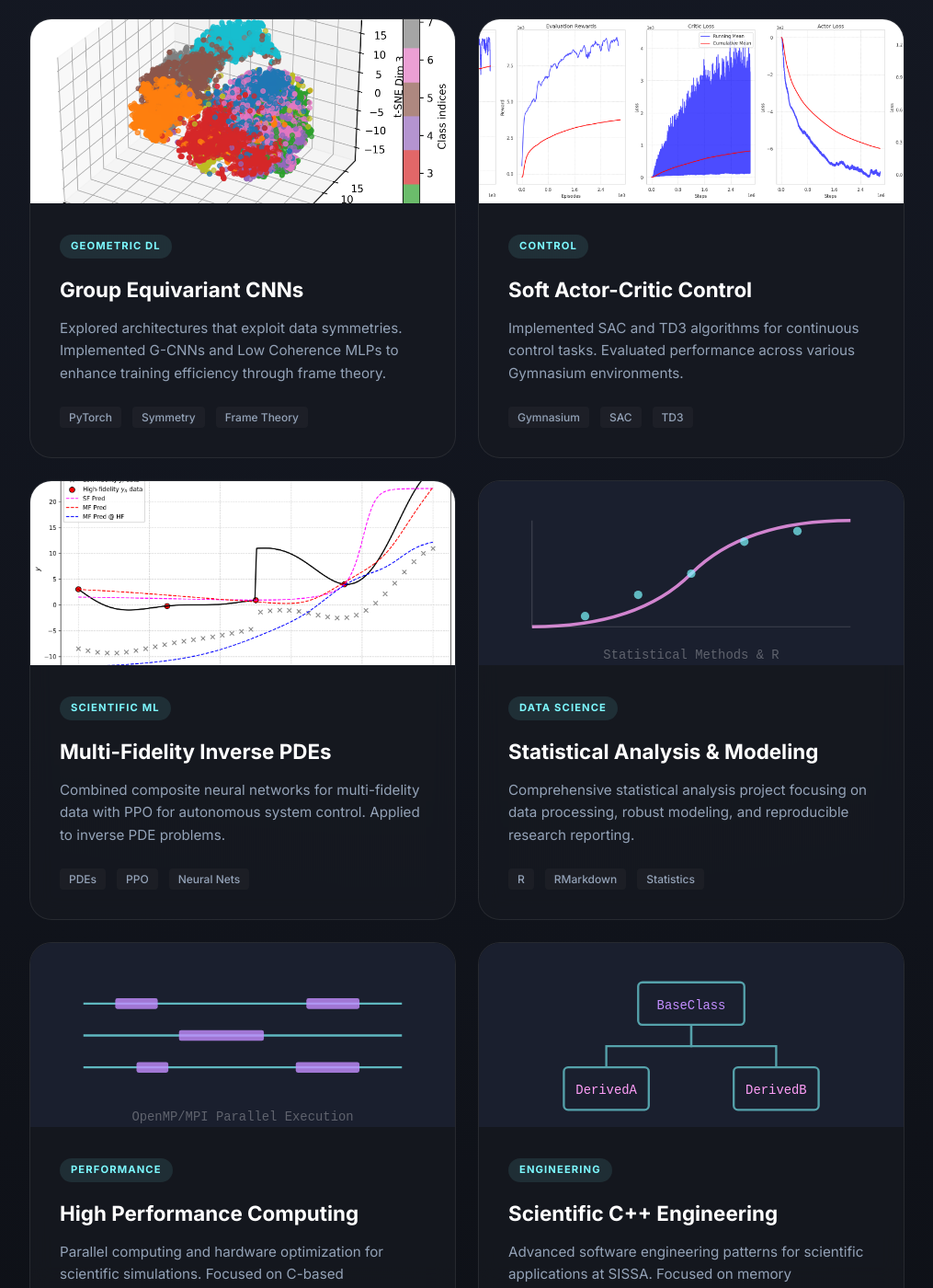
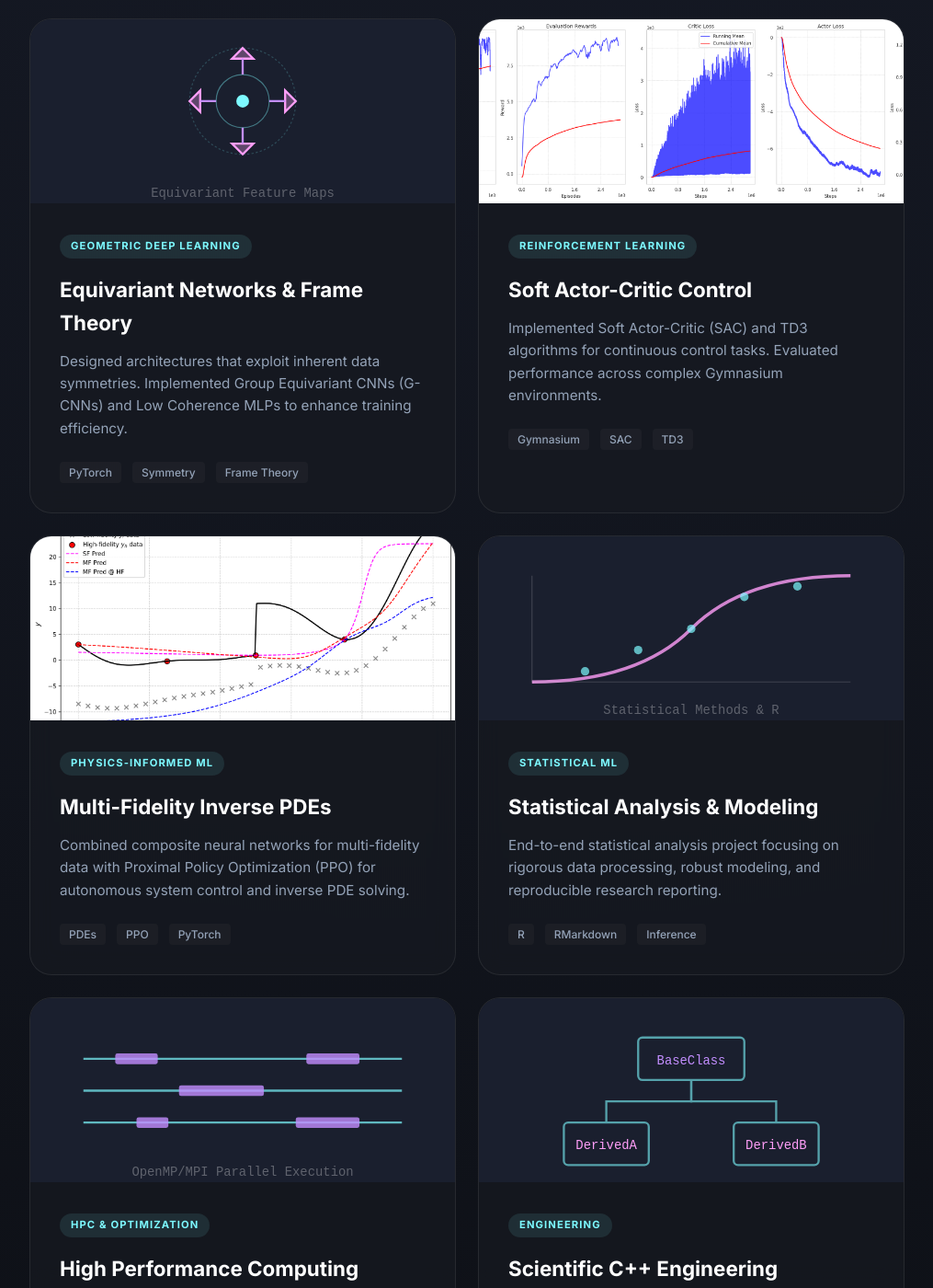
Before and after one commit to luisfpal/luisfpal.github.io, a Jekyll site: the page built from projects/index.md, in a window 1280 px wide and 1400 px high, scrolled down 925 px. Shown: the whole window at 92% size, without its empty margins (132-1147 px from the left). Built offline with Jekyll 4.4.1, drawn with Linux system fonts in a browser that asks for light colours.

Commit message:
Content Update: Remove Bachelor Thesis, optimize tags/titles, and add custom Geometric DL SVG.

```diff
--- a/projects/index.md
+++ b/projects/index.md
@@ -47,12 +47,12 @@ title: Projects
   <!-- ADL -->
   <div class="project-card glass">
     <div class="project-image-container">
-      <img class="project-image" src="{{ '/assets/img/projects/advanced_dl.png' | relative_url }}" alt="t-SNE 3D Projection of Latent Space">
+      <img class="project-image" src="{{ '/assets/img/projects/equivariant_cnns.svg' | relative_url }}" alt="Group Equivariant CNN Symmetry">
     </div>
     <div class="project-content">
-      <span class="project-tag">Geometric DL</span>
-      <a href="https://github.com/luisfpal/AdvancedDeepLearning-UniTS" class="project-title">Group Equivariant CNNs</a>
-      <p class="project-desc">Explored architectures that exploit data symmetries. Implemented G-CNNs and Low Coherence MLPs to enhance training efficiency through frame theory.</p>
+      <span class="project-tag">Geometric Deep Learning</span>
+      <a href="https://github.com/luisfpal/AdvancedDeepLearning-UniTS" class="project-title">Equivariant Networks & Frame Theory</a>
+      <p class="project-desc">Designed architectures that exploit inherent data symmetries. Implemented Group Equivariant CNNs (G-CNNs) and Low Coherence MLPs to enhance training efficiency.</p>
       <div class="project-tech">
         <span class="tech-tag">PyTorch</span>
         <span class="tech-tag">Symmetry</span>
@@ -67,9 +67,9 @@ title: Projects
       <img class="project-image" src="{{ '/assets/img/projects/rl_control.png' | relative_url }}" alt="Soft Actor-Critic Control in Gymnasium">
     </div>
     <div class="project-content">
-      <span class="project-tag">Control</span>
+      <span class="project-tag">Reinforcement Learning</span>
       <a href="https://github.com/luisfpal/ReinforcementLearning-UniTS" class="project-title">Soft Actor-Critic Control</a>
-      <p class="project-desc">Implemented SAC and TD3 algorithms for continuous control tasks. Evaluated performance across various Gymnasium environments.</p>
+      <p class="project-desc">Implemented Soft Actor-Critic (SAC) and TD3 algorithms for continuous control tasks. Evaluated performance across complex Gymnasium environments.</p>
       <div class="project-tech">
         <span class="tech-tag">Gymnasium</span>
         <span class="tech-tag">SAC</span>
@@ -84,13 +84,13 @@ title: Projects
       <img class="project-image" src="{{ '/assets/img/projects/inverse_pdes.png' | relative_url }}" alt="Multi-fidelity Inverse PDE Results">
     </div>
     <div class="project-content">
-      <span class="project-tag">Scientific ML</span>
+      <span class="project-tag">Physics-Informed ML</span>
       <a href="https://github.com/luisfpal/SimulationIntelligenceAndLearningForAutonomousSystems-UniTS" class="project-title">Multi-Fidelity Inverse PDEs</a>
-      <p class="project-desc">Combined composite neural networks for multi-fidelity data with PPO for autonomous system control. Applied to inverse PDE problems.</p>
+      <p class="project-desc">Combined composite neural networks for multi-fidelity data with Proximal Policy Optimization (PPO) for autonomous system control and inverse PDE solving.</p>
       <div class="project-tech">
         <span class="tech-tag">PDEs</span>
         <span class="tech-tag">PPO</span>
-        <span class="tech-tag">Neural Nets</span>
+        <span class="tech-tag">PyTorch</span>
       </div>
     </div>
   </div>
@@ -101,13 +101,13 @@ title: Projects
       <img class="project-image" src="{{ '/assets/img/projects/statistical_methods.svg' | relative_url }}" alt="Statistical Methods and Data Analysis">
     </div>
     <div class="project-content">
-      <span class="project-tag">Data Science</span>
+      <span class="project-tag">Statistical ML</span>
       <a href="https://github.com/luisfpal/StatisticalMethods-UniTS" class="project-title">Statistical Analysis & Modeling</a>
-      <p class="project-desc">Comprehensive statistical analysis project focusing on data processing, robust modeling, and reproducible research reporting.</p>
+      <p class="project-desc">End-to-end statistical analysis project focusing on rigorous data processing, robust modeling, and reproducible research reporting.</p>
       <div class="project-tech">
         <span class="tech-tag">R</span>
         <span class="tech-tag">RMarkdown</span>
-        <span class="tech-tag">Statistics</span>
+        <span class="tech-tag">Inference</span>
       </div>
     </div>
   </div>
@@ -118,12 +118,12 @@ title: Projects
       <img class="project-image" src="{{ '/assets/img/projects/hpc.svg' | relative_url }}" alt="High Performance Computing OpenMP Execution">
     </div>
     <div class="project-content">
-      <span class="project-tag">Performance</span>
+      <span class="project-tag">HPC & Optimization</span>
       <a href="https://github.com/luisfpal/HighPerformanceComputing-UniTS" class="project-title">High Performance Computing</a>
       <p class="project-desc">Parallel computing and hardware optimization for scientific simulations. Focused on C-based performance tuning and CMake-driven builds.</p>
       <div class="project-tech">
         <span class="tech-tag">C</span>
-        <span class="tech-tag">OpenMP</span>
+        <span class="tech-tag">OpenMP / MPI</span>
         <span class="tech-tag">CMake</span>
       </div>
     </div>
```
Also changed, not shown: assets/img/projects/equivariant_cnns.svg (added).
